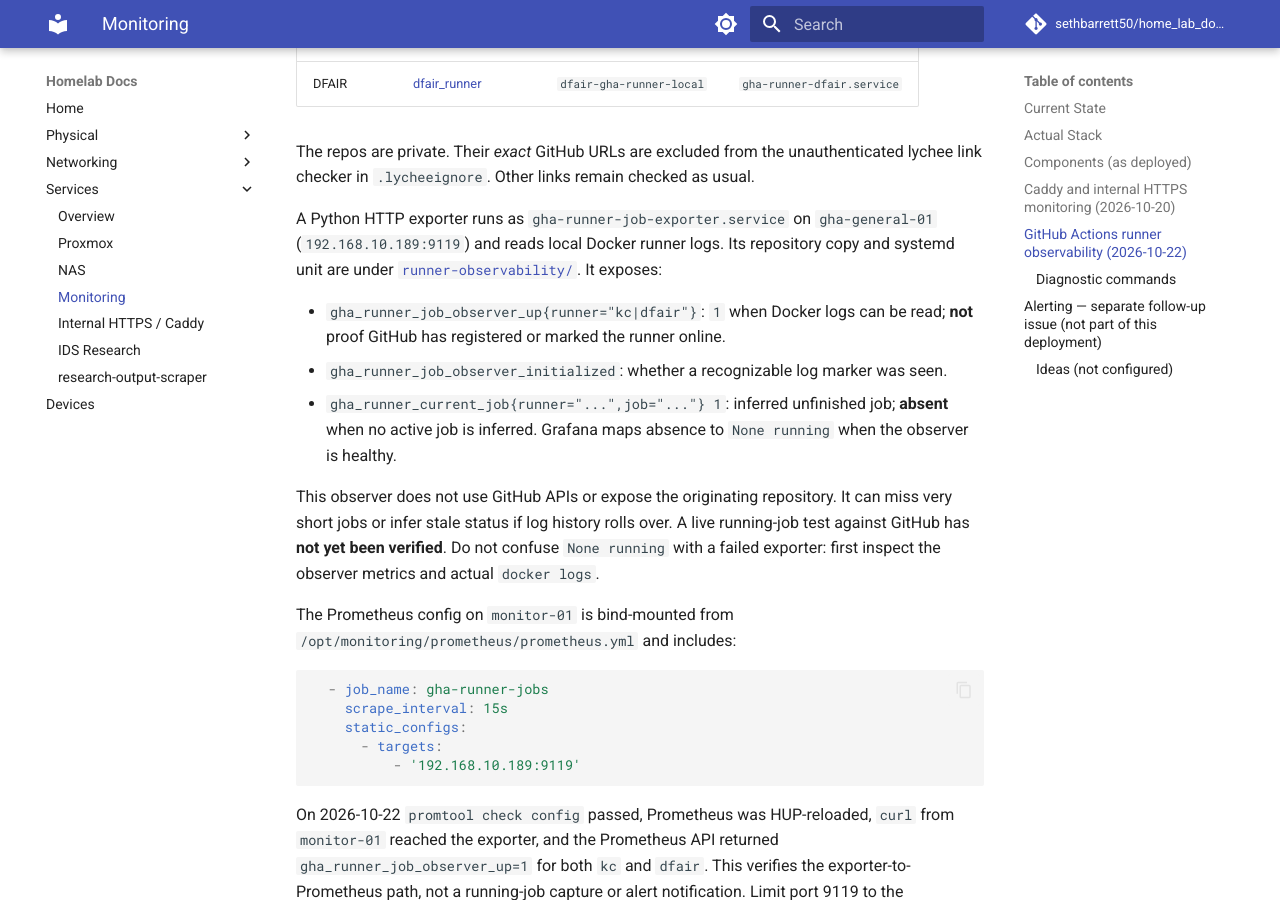
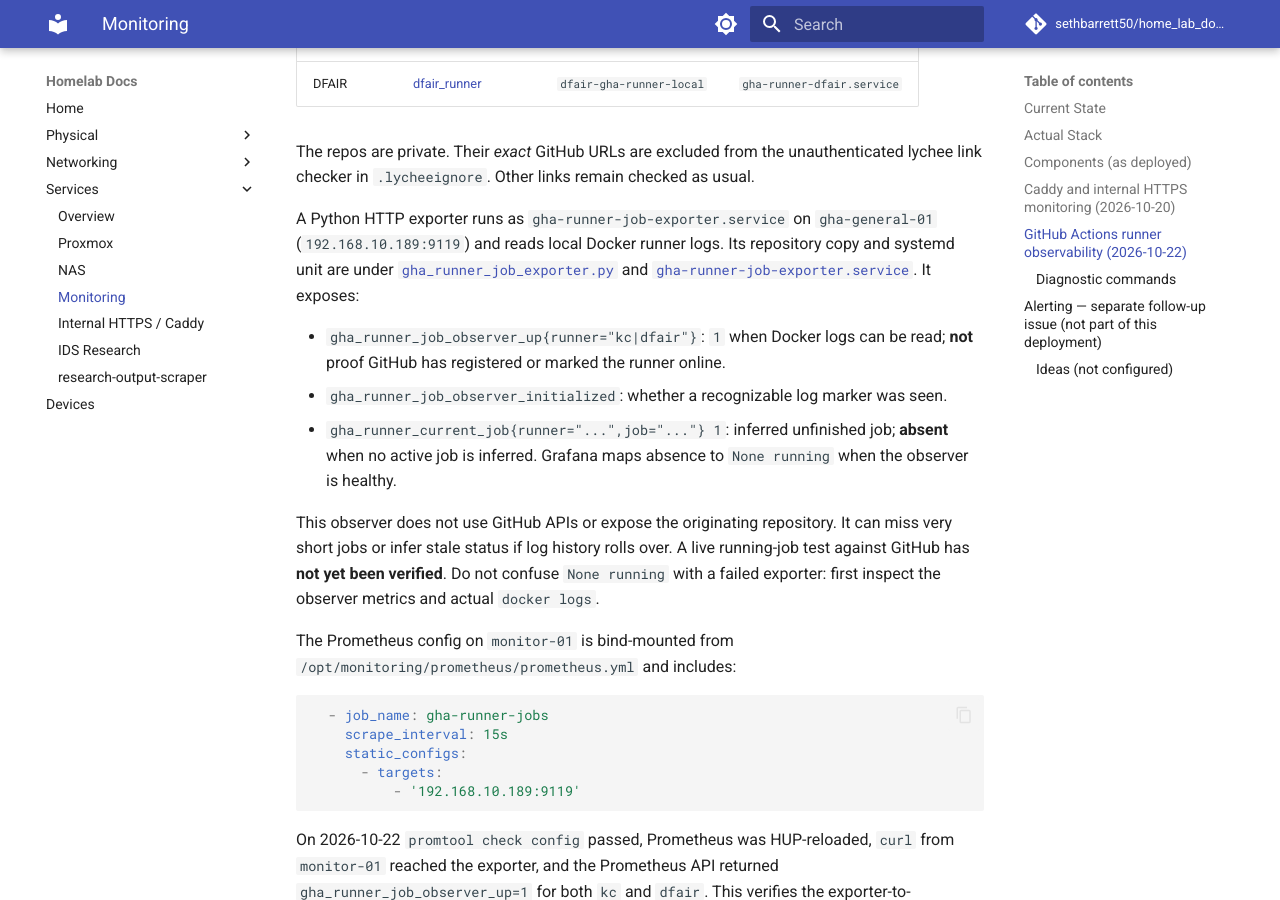
Before and after one commit to sethbarrett50/home_lab_docs, an MkDocs documentation site: the page built from docs/services/monitoring.md, in a window 1280 px wide and 900 px high, scrolled down 3139 px. Built offline with MkDocs 1.6.1 and Material for MkDocs 9.7.7, drawn with Linux system fonts in a browser that asks for light colours; comment, search, counter and statistics services are not loaded.

Commit message:
fix: lychee

```diff
--- a/docs/services/monitoring.md
+++ b/docs/services/monitoring.md
@@ -135,7 +135,7 @@
 A Python HTTP exporter runs as `gha-runner-job-exporter.service` on
 `gha-general-01` (`192.168.10.189:9119`) and reads local Docker runner logs.
 Its repository copy and systemd unit are under
-[`runner-observability/`](runner-observability/).
+[`gha_runner_job_exporter.py`](runner-observability/gha_runner_job_exporter.py) and [`gha-runner-job-exporter.service`](runner-observability/gha-runner-job-exporter.service).
 It exposes:
 
 - `gha_runner_job_observer_up{runner="kc|dfair"}`: `1` when Docker logs can be read;
```
Also changed, not shown: docs/services/runner-observability/gha_runner_job_exporter.py (renamed from docs/services/dashboards/gha_runner_job_exporter.py), 2 other files.
